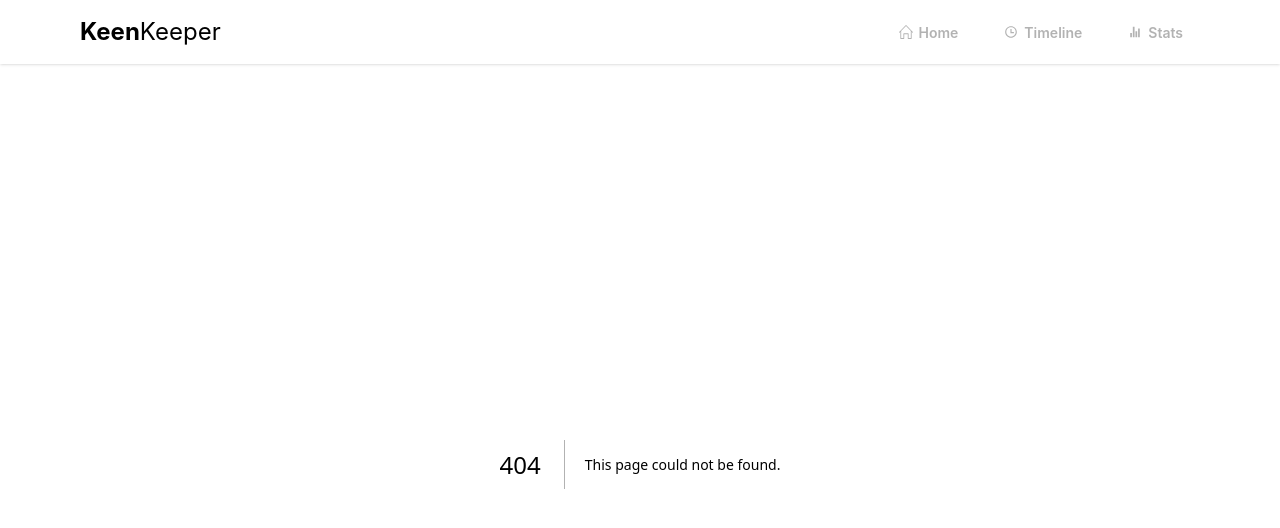
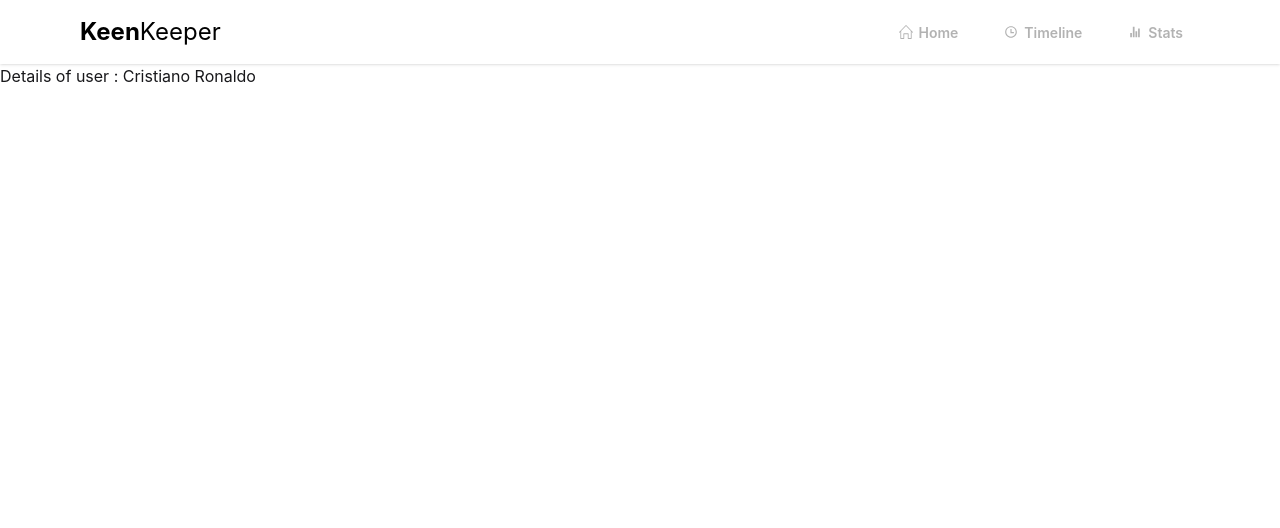
Before and after one commit to JI-Siam/Keen-Keeper, a Next.js app in the folder keen-keeper/: page /friend/1 in a window 1280 px wide. Before the commit this address had no page. Shown: the top 528 px of the page. Built offline with nearby package versions, Linux system fonts and the light colour scheme.

Commit message:
Dynamic Details Page

```diff
--- a/keen-keeper/src/app/components/Friend.jsx
+++ b/keen-keeper/src/app/components/Friend.jsx
@@ -1,9 +1,10 @@
-import React from 'react';
+
 import Image from 'next/image';
+import Link from 'next/link';
 
 const Friend = ({friend}) => {
     return (
-        <div className=" text-center">
+        <Link href={`/friend/${friend.id}`} className=" text-center">
             <div className="card bg-base-100 w-96 shadow-sm">
                     <figure className="px-10 pt-10">
                         <div className="relative w-[100px] h-[100px]">
@@ -27,7 +28,7 @@ const Friend = ({friend}) => {
 
                 </div>
             </div>
-        </div>
+        </Link>
     );
 };
 
--- /dev/null
+++ b/keen-keeper/src/app/friend/[id]/page.jsx
@@ -0,0 +1,17 @@
+
+const DetailsPage = async ({params}) => {
+    const {id} = await params ;
+
+    const res = await fetch('http://localhost:3000/data.json') ;
+    const data =await res.json() ;
+
+    const selectedFriend = data.find(frnd => frnd.id == id) ;
+
+        return (
+        <div>
+            Details of user :  {selectedFriend.name}
+        </div>
+    );
+};
+
+export default DetailsPage;
```
